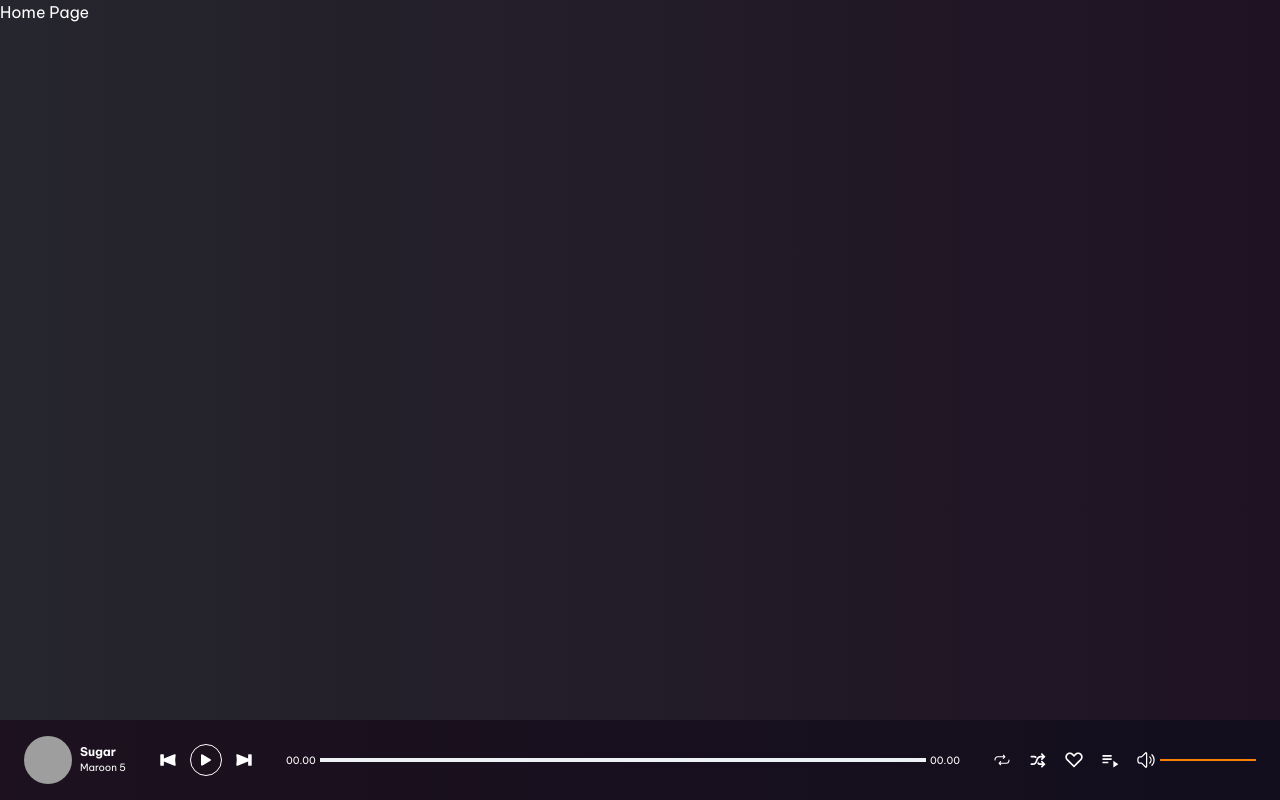
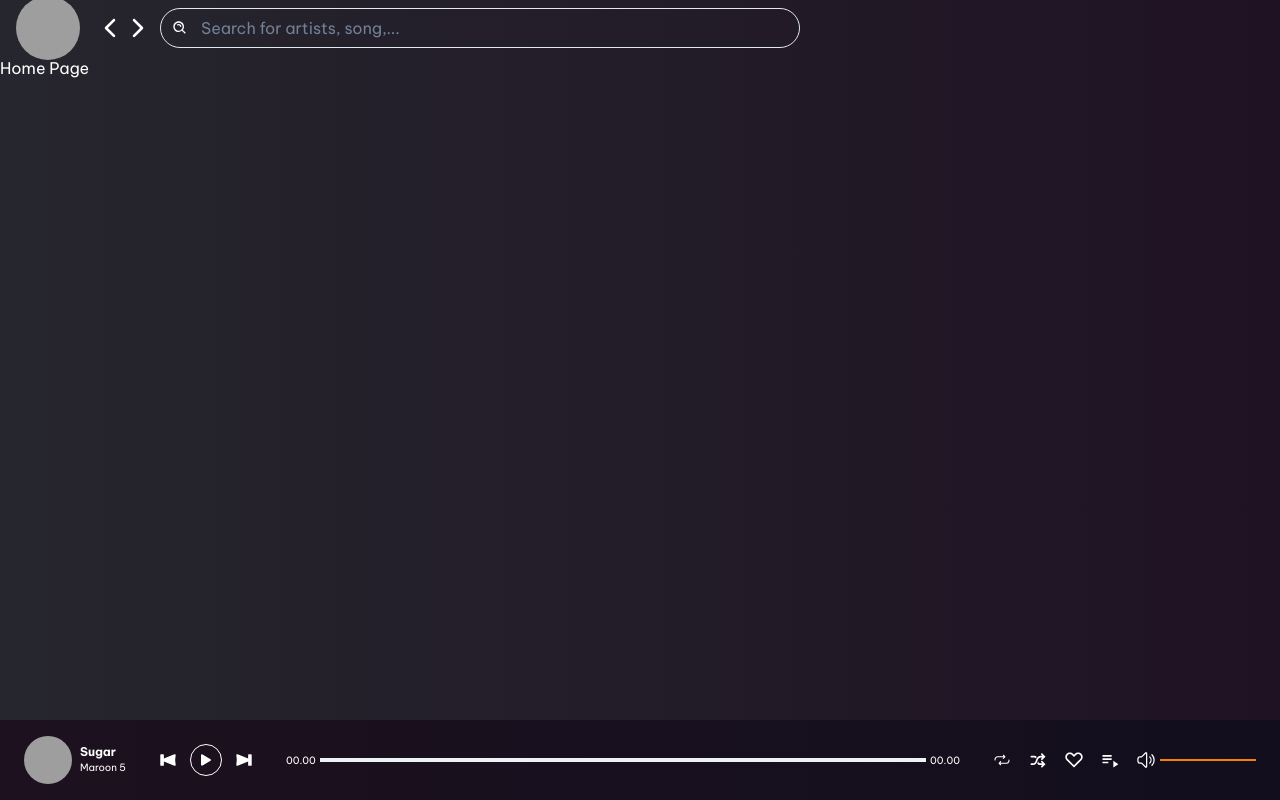
Before and after one commit to dipperpinees/soundwave, a React (Create React App) app in the folder client/: page / in a window 1280 px wide. Built offline with nearby package versions, Linux system fonts and the light colour scheme; no server answers; grey boxes are pictures that could not be loaded.

Commit message:
header_demo

```diff
--- /dev/null
+++ b/client/src/components/Layout/Header.jsx
@@ -0,0 +1,38 @@
+import { Avatar, Button, Flex, Input, InputGroup, InputLeftElement } from "@chakra-ui/react";
+import { useContext } from "react";
+import { API_ENDPOINT } from "../../config";
+import { UserContext } from "../../stores";
+import { IoIosArrowBack, IoIosArrowForward } from "react-icons/io"
+import {BiSearchAlt} from "react-icons/bi"
+
+export default function Header() {
+    const [user, userDispatch] = useContext(UserContext);
+
+    async function logOut() {
+        await fetch(API_ENDPOINT + "/logout", {
+            method: "POST",
+            credentials: "include"
+        })
+        userDispatch({ type: "Delete" })
+    }
+
+    return (
+        <Flex alignItems="center" className="header">
+            {user.name && <div>
+                Hello, {user.name}
+                <Button colorScheme="teal" onClick={logOut}>Log out</Button>
+            </div>}
+            <Avatar className="header-avatar" size='lg' name='Kent Dodds' src='https://bit.ly/kent-c-dodds' />
+            <IoIosArrowBack className="header-back" />
+            <IoIosArrowForward className="header-forward" />
+            <InputGroup width="50%" marginLeft="8px">
+                <InputLeftElement
+                    pointerEvents='none'
+                    children={<BiSearchAlt color='gray.300' />}
+                />
+                <Input type='tel' placeholder='Search for artists, song,...'  borderRadius="40px" />
+            </InputGroup>
+
+        </Flex>
+    )
+}
--- a/client/src/components/Layout/NavBar.jsx
+++ /dev/null
@@ -1,26 +0,0 @@
-import { Button } from "@chakra-ui/react";
-import { useContext } from "react";
-import { API_ENDPOINT } from "../../config";
-import { UserContext } from "../../stores";
-
-export default function NavBar() {
-    const [user, userDispatch] = useContext(UserContext);
-
-    async function logOut () {
-        await fetch(API_ENDPOINT + "/logout", {
-            method: "POST",
-            credentials: "include"
-        })
-        userDispatch({type: "Delete"})
-    }
-
-    return (
-        <div>
-            {user.name && <div>
-                Hello, {user.name}
-                <Button colorScheme="teal" onClick={logOut}>Log out</Button>
-            </div>}
-
-        </div>
-    )
-}
--- a/client/src/components/Layout/index.jsx
+++ b/client/src/components/Layout/index.jsx
@@ -1,9 +1,10 @@
-import NavBar from "./NavBar";
+import Header from "./Header";
+import "./styles.scss";
 
 export default function Layout({children}) {
     return (
         <>
-            <NavBar />
+            <Header />
             {children}
         </>
     )
--- /dev/null
+++ b/client/src/components/Layout/styles.scss
@@ -0,0 +1,15 @@
+.header {
+    position: fixed;
+    top: 0px;
+    left: 0px;
+    right: 0px;
+    height: 56px;
+
+    &-back, &-forward {
+        font-size: 28px;
+    }
+
+    &-avatar {
+        margin: 16px;
+    }
+}
--- a/client/src/styles/index.scss
+++ b/client/src/styles/index.scss
@@ -13,6 +13,7 @@
     width: 100vw;
     height: 100vh;
     background-image: linear-gradient(90deg, #26262E, #1F1223);
+    padding-top: 56px;
 }
 
 :root {
```
Also changed, not shown: 1 other file (tests, documents, lock files or other folders).
